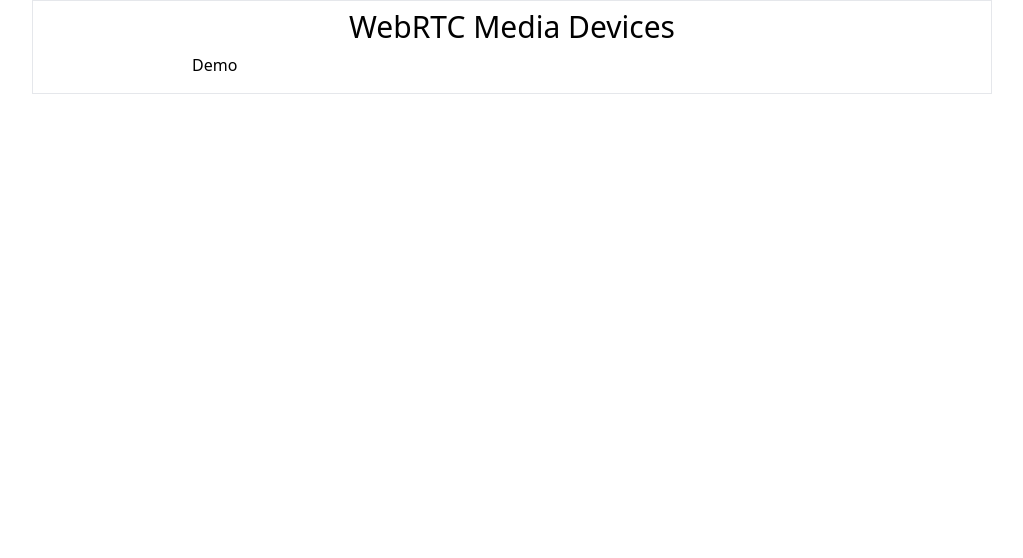
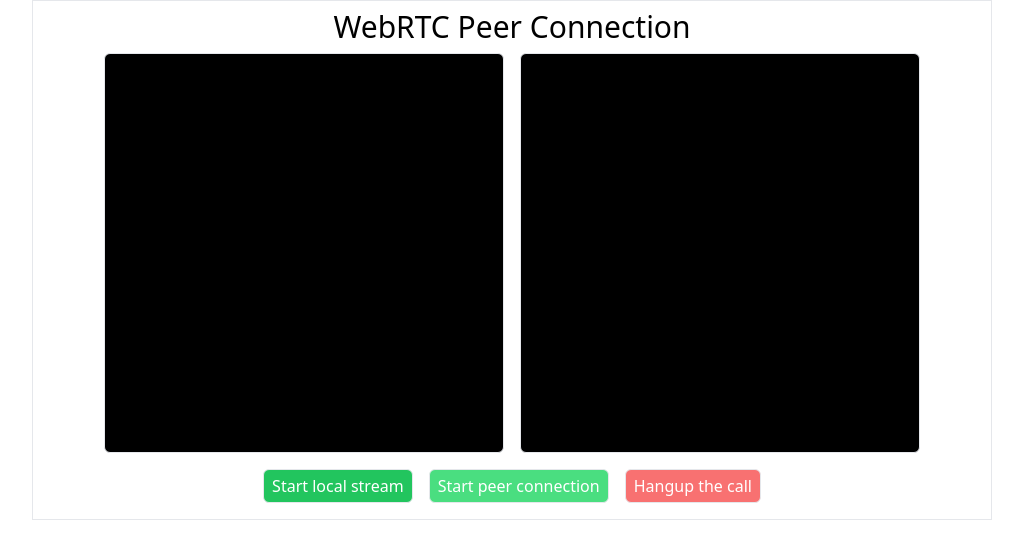
Before and after one commit to iAmmar7/vanilla-webrtc-demo, a plain HTML site: page peer-connection-demo/index.html in a window 1280 px wide. Shown: the whole page, without its empty margins (128-1151 px from the left). Drawn offline with nearby package versions, Linux system fonts and the light colour scheme.

Commit message:
demo with peer connection

```diff
--- a/peer-connection-demo/index.html
+++ b/peer-connection-demo/index.html
@@ -9,9 +9,46 @@
   </head>
   <body>
     <main class="w-full md:w-3/4 border mr-auto ml-auto py-2 px-2 md:px-0">
-      <h1 class="text-3xl text-center">WebRTC Media Devices</h1>
-      <div class="flex justify-center my-2">
-        <div class="w-[40rem]">Demo</div>
+      <h1 class="text-3xl text-center">WebRTC Peer Connection</h1>
+      <div class="flex justify-center my-2 gap-4 flex-wrap">
+        <video
+          autoplay
+          playsinline
+          muted
+          id="localVideo"
+          class="border mb-2 rounded-md md:w-[400px] md:h-[400px] bg-black"
+        ></video>
+        <video
+          autoplay
+          playsinline
+          id="remoteVideo"
+          class="border mb-2 rounded-md md:w-[400px] md:h-[400px] bg-black"
+        ></video>
+      </div>
+      <div class="flex justify-center my-2 gap-4 flex-wrap">
+        <button
+          id="startLocalStream"
+          class="border px-2 py-1 rounded-md bg-green-500 disabled:bg-green-300 text-white cursor-pointer disabled:cursor-not-allowed"
+          onclick="startLocalStream()"
+        >
+          Start local stream
+        </button>
+        <button
+          id="startPeerConnection"
+          class="border px-2 py-1 rounded-md bg-green-500 disabled:bg-green-400 text-white cursor-pointer disabled:cursor-not-allowed"
+          onclick="startPeerConnection()"
+          disabled
+        >
+          Start peer connection
+        </button>
+        <button
+          id="hangupCall"
+          class="border px-2 py-1 rounded-md bg-red-500 disabled:bg-red-400 text-white cursor-pointer disabled:cursor-not-allowed"
+          onclick="hangupCall()"
+          disabled
+        >
+          Hangup the call
+        </button>
       </div>
     </main>
     <script src="./index.js"></script>
--- a/peer-connection-demo/index.js
+++ b/peer-connection-demo/index.js
@@ -0,0 +1,128 @@
+const startLocalStreamButton = document.getElementById('startLocalStream');
+const startPeerConnectionButton = document.getElementById('startPeerConnection');
+const hangupCallButton = document.getElementById('hangupCall');
+
+const localVideo = document.getElementById('localVideo');
+const remoteVideo = document.getElementById('remoteVideo');
+
+let startTime;
+let localStream;
+let localPeer;
+let remotePeer;
+
+localVideo.addEventListener('loadedmetadata', function () {
+  console.log(`Local video videoWidth: ${this.videoWidth}px, videoHeight: ${this.videoHeight}px`);
+});
+
+remoteVideo.addEventListener('loadedmetadata', function () {
+  console.log(`Remote video videoWidth: ${this.videoWidth}px, videoHeight: ${this.videoHeight}px`);
+});
+
+async function startLocalStream() {
+  startLocalStreamButton.disabled = true;
+  try {
+    const constraint = { audio: true, video: true };
+    const stream = await navigator.mediaDevices.getUserMedia(constraint);
+    localVideo.srcObject = stream;
+    startPeerConnectionButton.disabled = false;
+    localStream = stream;
+  } catch (error) {
+    console.log('startLocalStream error', error);
+  }
+}
+
+async function startPeerConnection() {
+  startPeerConnectionButton.disabled = true;
+  hangupCallButton.disabled = false;
+
+  const configuration = {};
+  localPeer = new RTCPeerConnection(configuration);
+  console.log('LocalPeer connection', localPeer);
+
+  localStream.addEventListener('icecandidate', async (event) => {
+    try {
+      await remotePeer.addIceCandidate(event.candidate);
+      console.log('RemotePeer ICE candidate', event.candidate);
+    } catch (error) {
+      console.log('RemotePeer addIceCandidate error', error);
+    }
+  });
+
+  remotePeer = new RTCPeerConnection(configuration);
+  console.log('RemotePeer connection', remotePeer);
+
+  remotePeer.addEventListener('icecandidate', async (event) => {
+    try {
+      await localPeer.addIceCandidate(event.candidate);
+      console.log('LocalPeer ICE candidate', event.candidate);
+    } catch (error) {
+      console.log('LocalPeer addIceCandidate error', error);
+    }
+  });
+
+  localStream.addEventListener('iceconnectionstatechange', (event) => {
+    console.log('LocalPeer ICE state change event: ', event);
+  });
+  remotePeer.addEventListener('iceconnectionstatechange', (event) => {
+    console.log('RemotePeer ICE state change event: ', event);
+  });
+
+  remotePeer.addEventListener('track', (event) => {
+    if (remoteVideo.srcObject !== event.streams[0]) {
+      remoteVideo.srcObject = event.streams[0];
+      console.log('remoteVideo received remote stream');
+    }
+  });
+
+  localStream.getTracks().forEach((track) => localPeer.addTrack(track, localStream));
+  console.log('Local stream added to localPeer connection');
+
+  await createOffer();
+
+  await createAnswer();
+}
+
+async function createOffer() {
+  try {
+    const offerOptions = {
+      offerToReceiveAudio: 1,
+      offerToReceiveVideo: 1,
+    };
+
+    const offer = await localPeer.createOffer(offerOptions);
+    console.log('Offer created', offer);
+
+    await localPeer.setLocalDescription(offer);
+    console.log('LocalPeer local description set');
+
+    await remotePeer.setRemoteDescription(offer);
+    console.log('RemotePeer remote description set');
+  } catch (error) {
+    console.log('Create offer error', error);
+  }
+}
+
+async function createAnswer() {
+  try {
+    const answer = await remotePeer.createAnswer();
+    console.log('Answer from remotePeer', answer.sdp);
+
+    await remotePeer.setLocalDescription(answer);
+    console.log('RemotePeer local description set');
+
+    await localPeer.setRemoteDescription(answer);
+    console.log(`LocalPeer remote description set`);
+  } catch (error) {
+    console.log('Create answer error', error);
+  }
+}
+
+function hangupCall() {
+  console.log('Ending call');
+  localPeer.close();
+  remotePeer.close();
+  localPeer = null;
+  remotePeer = null;
+  hangupCallButton.disabled = true;
+  startPeerConnectionButton.disabled = false;
+}
```
Also changed, not shown: get-media-demo/index.html (+1 -1 lines).
